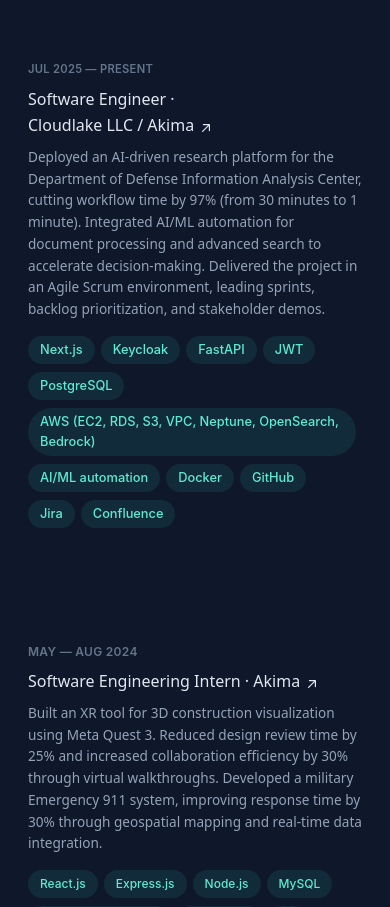
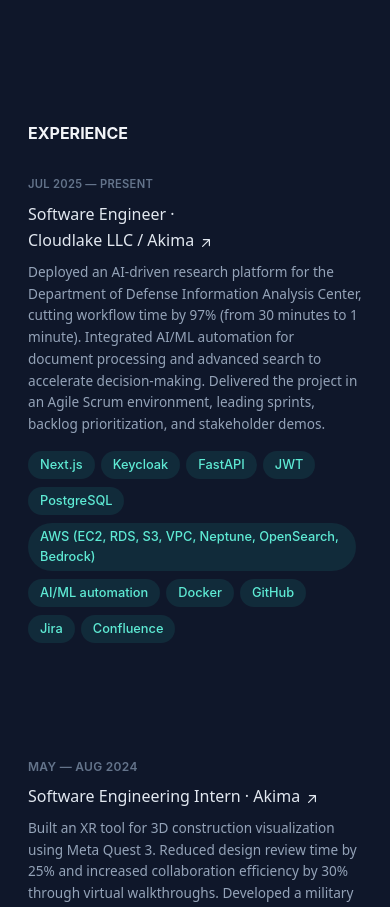
Before and after one commit to harryjng/personalWebsite, a React (Create React App) app: page / in a window 390 px wide. Shown: the part 1180-2087 px from the top of the page. Built offline with nearby package versions, Linux system fonts and the light colour scheme.

Commit message:
adding headers to mobile layout

```diff
--- a/src/components/Experience.css
+++ b/src/components/Experience.css
@@ -122,6 +122,10 @@
   color: #5eead4;
 }
 
+.experience-heading {
+  display: none
+}
+
 @media (max-width: 768px) {
   .section {
     flex-direction: column;
@@ -179,7 +183,3 @@
   }
 
 }
-
-.experience-heading {
-  display: none
-}
```
